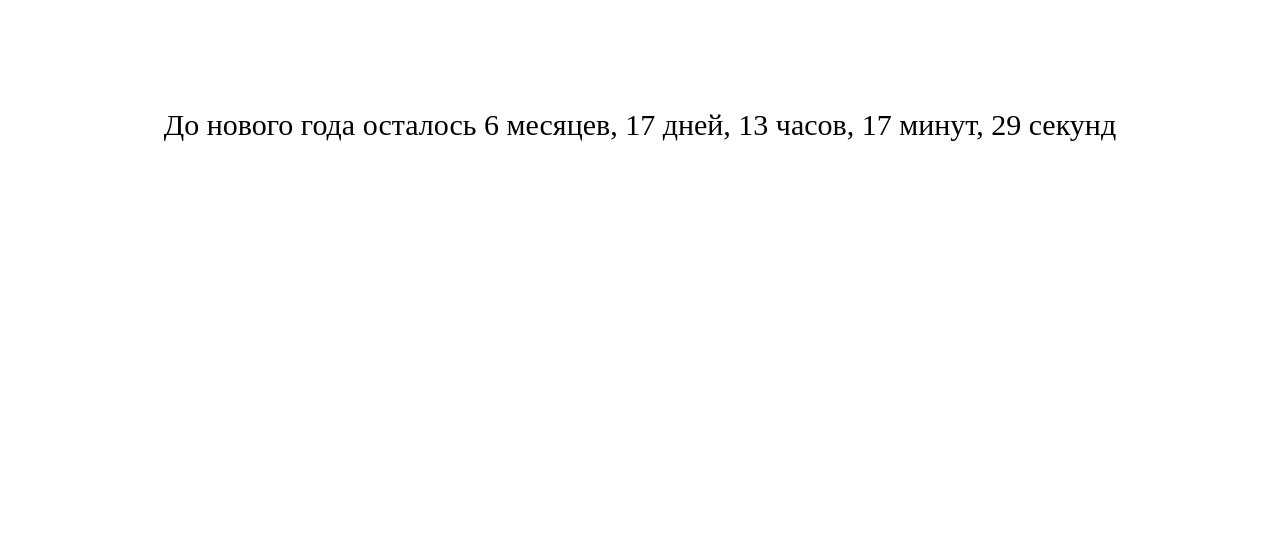
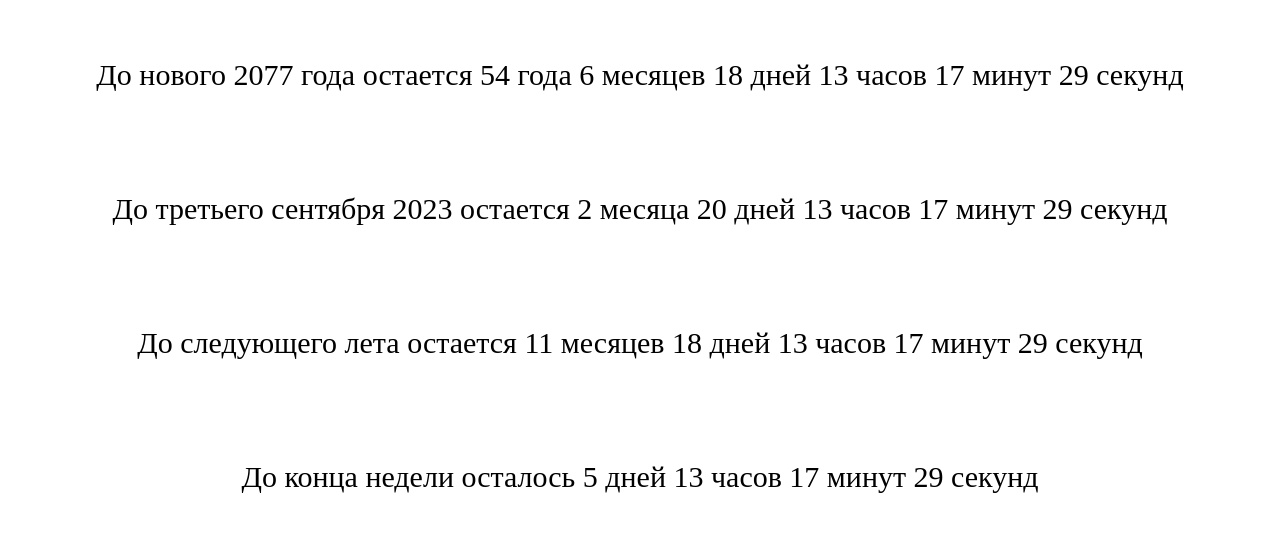
Before and after one commit to MAChapurin/javascript-advanced, a plain HTML site: page 04-timer/index.html in a window 1280 px wide. Drawn offline with Linux system fonts and the light colour scheme.

Commit message:
some changes

```diff
--- a/04-timer/index.html
+++ b/04-timer/index.html
@@ -9,6 +9,9 @@
   <script defer src="./main.js"></script>
 </head>
 <body>
-  <div class="title"></div>
+  <div class="title title1"></div>
+  <div class="title title2"></div>
+  <div class="title title3"></div>
+  <div class="title title4"></div>
 </body>
 </html>
--- a/04-timer/main.js
+++ b/04-timer/main.js
@@ -1,47 +1,131 @@
 'use strict';
 
-let timerId = null;
+const SECUNDS_IN_MILLISECONDS = 1000;
+const MINUTE_IN_MILLISECONDS = 1000 * 60;
+const HOUR_IN_MILLISECONDS = MINUTE_IN_MILLISECONDS * 60;
 
+const yearsWords = ['год', 'года', 'лет'];
 const secondsWords = ['секунда', 'секунды', 'секунд'];
 const minutesWords = ['минута', 'минуты', 'минут'];
 const hoursWords = ['час', 'часа', 'часов'];
 const daysWords = ['день', 'дня', 'дней'];
 const monthWords = ['месяц', 'месяца', 'месяцев'];
 
-function getIndexForWord(num) {
-  if (num > 10 && num < 20) return 2;
-  if (num === 1 || num % 10 === 1) return 0;
-  if ([2, 3, 4].includes(num) || [2, 3, 4].includes(num % 10)) return 1;
-  return 2;
+const pluralRules = new Intl.PluralRules('ru');
+
+function pluralize(count, singular, few, plural) {
+  const grammaticalNumber = pluralRules.select(count);
+  switch (grammaticalNumber) {
+    case 'many':
+      return plural;
+    case 'one':
+      return singular;
+    case 'few':
+      return few;
+    case 'other':
+      return plural;
+    default:
+      throw new Error('Unknown: ' + grammaticalNumber);
+  }
 }
 
-function updateDate() {
-  const newYear = new Date(2024, 0, 1, 0, 0, 0);
+function updateDate(element, date, timerId, text = '') {
+  if (!element) return;
+  const targetDate = date;
   const now = new Date();
-  const restTime = newYear - now;
+  const restTime = targetDate - now;
+  // console.log(restTime)
   if (restTime <= 0) {
     clearInterval(timerId);
   }
   const daysInCurrentMonth = new Date(
-    2023,
-    new Date().getMonth() + 1,
+    now.getFullYear(),
+    now.getMonth() + 1,
     0
   ).getDate();
-  const month = restTime > 0 ? 11 - now.getMonth() : 0;
-  const days = restTime > 0 ? daysInCurrentMonth - now.getDate() : 0;
-  const hours = restTime > 0 ? Math.floor(restTime / 1000 / 60 / 60) % 24 : 0;
-  const minutes = restTime > 0 ? Math.floor(restTime / 1000 / 60) % 60 : 0;
-  const seconds = restTime > 0 ? Math.floor(restTime / 1000) % 60 : 0;
-  document.querySelector(
-    '.title'
-  ).textContent = `До нового года осталось ${month} ${
-    monthWords[getIndexForWord(month)]
-  }, ${days} ${daysWords[getIndexForWord(days)]}, ${hours} ${
-    hoursWords[getIndexForWord(hours)]
-  }, ${minutes} ${minutesWords[getIndexForWord(minutes)]}, ${seconds} ${
-    secondsWords[getIndexForWord(seconds)]
-  }`;
+
+  const getRestYears = () => {
+    const yearsRest = date.getFullYear() - now.getFullYear();
+    const currentMonth = now.getMonth();
+    const dateMonth = targetDate.getMonth();
+    switch (yearsRest) {
+      case 0:
+        return 0;
+      case 1:
+        return currentMonth < dateMonth ? 1 : 0;
+
+      default:
+        return yearsRest;
+    }
+  };
+
+  const getRestMonths = () => {
+    if (now.getFullYear() === date.getFullYear()) {
+      return date.getMonth() - now.getMonth() - 1;
+    }
+    if (date.getFullYear() - now.getFullYear() === 1) {
+      const result = 11 - now.getMonth() + date.getMonth();
+      return result >= 12 ? result % 12 : result;
+    }
+    return 11 - now.getMonth();
+  };
+
+  const getRestDays = () => {
+    if (
+      now.getFullYear() === targetDate.getFullYear() &&
+      now.getMonth() === targetDate.getMonth()
+    ) {
+      return targetDate.getDate() - now.getDate();
+    }
+    return daysInCurrentMonth - now.getDate() + date.getDate();
+  };
+
+  const years = getRestYears();
+  const month = getRestMonths();
+  const days = getRestDays();
+  const hours = Math.floor(restTime / HOUR_IN_MILLISECONDS) % 24;
+  const minutes = Math.floor(restTime / MINUTE_IN_MILLISECONDS) % 60;
+  const seconds = Math.floor(restTime / SECUNDS_IN_MILLISECONDS) % 60;
+  element.textContent = `${text}
+  ${years > 0 ? `${years} ${pluralize(years, ...yearsWords)}` : ''}
+  ${month > 0 ? `${month} ${pluralize(month, ...monthWords)}` : ''}
+  ${days > 0 ? `${days} ${pluralize(days, ...daysWords)}` : ''}
+  ${hours > 0 ? `${hours} ${pluralize(hours, ...hoursWords)}` : ''}
+  ${minutes > 0 ? `${minutes} ${pluralize(minutes, ...minutesWords)}` : ''}
+  ${seconds > 0 ? `${seconds} ${pluralize(seconds, ...secondsWords)}` : ''}`;
 }
 
-updateDate();
-timerId = setInterval(updateDate, 1000);
+const title1 = document.querySelector('.title1');
+const title2 = document.querySelector('.title2');
+const title3 = document.querySelector('.title3');
+const title4 = document.querySelector('.title4');
+const newYear = new Date(2077, 0, 1);
+const timerId1 = setInterval(() => {
+  updateDate(title1, newYear, timerId1, 'До нового 2077 года остается');
+}, 1000);
+const timerId2 = setInterval(() => {
+  updateDate(
+    title2,
+    new Date(2023, 8, 3),
+    timerId2,
+    'До третьего сентября 2023 остается'
+  );
+}, 1000);
+
+const timerId3 = setInterval(() => {
+  updateDate(
+    title3,
+    new Date(2024, 5, 1),
+    timerId3,
+    'До следующего лета остается'
+  );
+}, 1000);
+
+const timerId4 = setInterval(() => {
+  updateDate(
+    title4,
+    new Date(2023, 5, 18),
+    timerId4,
+    'До конца недели осталось'
+  );
+}, 1000);
--- a/04-timer/style.css
+++ b/04-timer/style.css
@@ -1,5 +1,5 @@
 .title {
-  padding: 100px;
+  padding: 50px;
   font-size: 30px;
   text-align: center;
 }
```
Also changed, not shown: 05-oop/index.js (+15 -15 lines), 06-class/index.js (+8 -8 lines), 04-timer/README.md.
